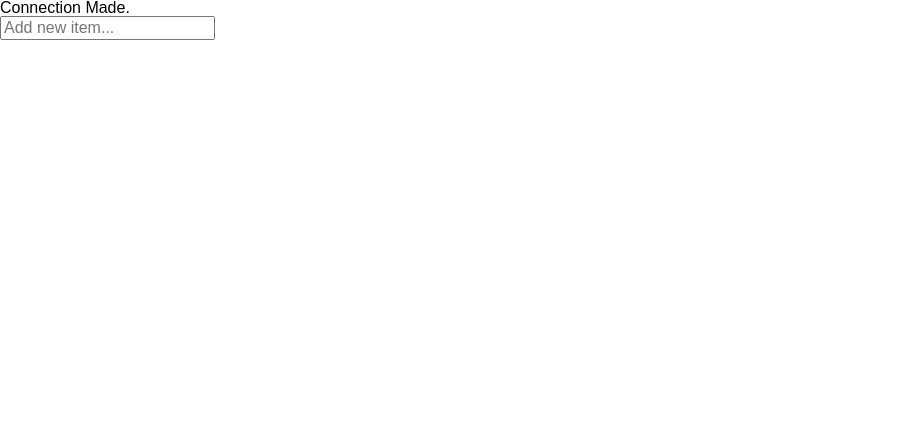
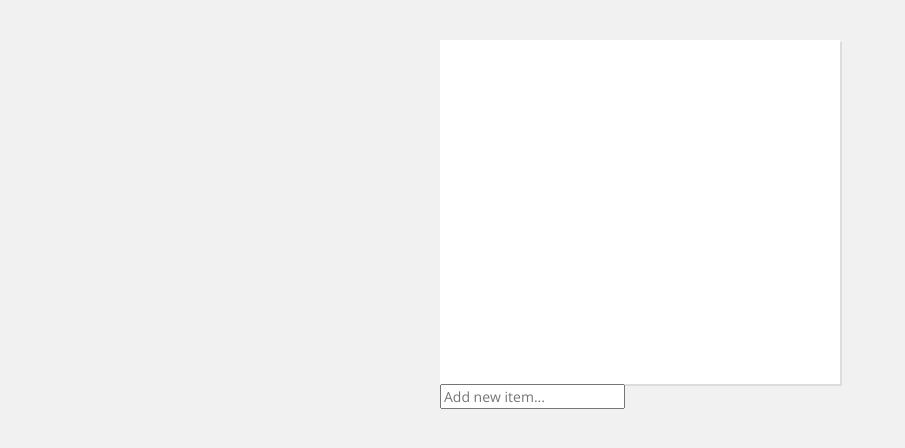
Before and after one commit to GassyMailman/Todo-Week-2, a PHP site: page / in a window 1280 px wide. Shown: the top 448 px of the page, without its empty margins (0-905 px from the left). Run offline with PHP 8.4, Linux system fonts and the light colour scheme.

Commit message:
Milestone 8

```diff
--- a/css/main.css
+++ b/css/main.css
@@ -1,2 +1,27 @@
-@import "css/reset.css";
-@import "css/normalize.css";
+@import "reset.css";
+@import "normalize.css";
+
+@import url(http://fonts.googleapis.com/css?family=Open+Sans:400,700);
+
+body {
+	font: normal 14px 'Open Sans', Arial, sans-serif;
+	color: #999;
+	background: #f1f1f1;
+}
+/* style for the body */
+
+.wrap {
+	width: 400px;
+	margin: 0 auto;
+}
+/* other box styles */
+
+.task-list {
+	width: 88%;
+	min-height: 300px;
+	background: #fff;
+	box-shadow: 2px 2px 0px #ddd;
+	margin-top: 40px;
+	padding: 22px 6%;
+}
+/* design for task list box*/
--- a/includes/connect.php
+++ b/includes/connect.php
@@ -1,12 +1,17 @@
 <?php
 	$mysqli = new mysqli('localhost', 'root', 'root', 'todo2');
+	//opens up database w/ correct info
 	if ($mysqli->connect_error) {
 		die('Connect Error (' . $mysqli->connect_errno . ')'
 			. $mysqli->connect_error);
+		//kills page and gives error that occurred
 	}
 	//mysqli connect error, we want it to die and have message
 	else {
-		echo "Connection Made.";
+		//echo "Connection Made.";
+		//echoes that the connection was made
 	}
+	//if successful
 	$mysqli->close();
+	//closes link to database/server
 ?>
```
